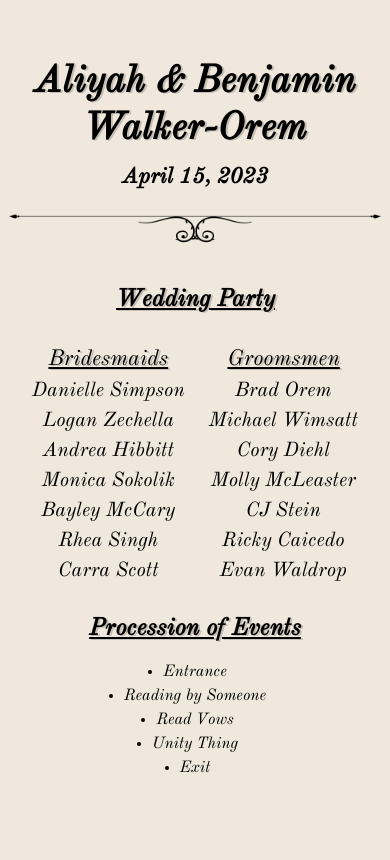
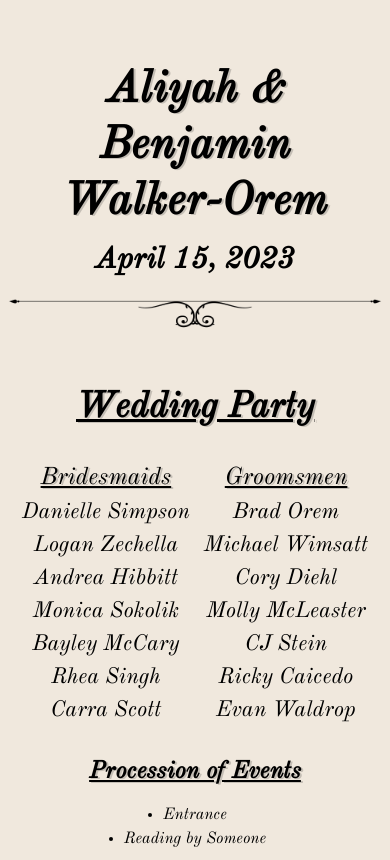
Before and after one commit to LoganZechella/aliyahandben, a plain HTML site: page index.html in a window 390 px wide. Drawn offline with nearby package versions, Linux system fonts and the light colour scheme.

Commit message:
Fixing font face on mobile

```diff
--- a/css/index.css
+++ b/css/index.css
@@ -1,5 +1,5 @@
 :root {
-    font-family: 'Old Standard TT', serif;
+    font-family: 'Old Standard TT', 'Tangerine';
     --animate-duration: 800ms;
 }
 
@@ -36,7 +36,7 @@ main {
 
 #title-text {
     margin: 0.5em 0 0.5em 0;
-    font-size: 38px;
+    font-size: 45px;
     display: flex;
     align-items: center;
     justify-content: center;
@@ -46,7 +46,7 @@ main {
 
 #date {
     margin: 0 0 0 0;
-    font-size: 22px;
+    font-size: 30px;
     font-weight: bold;
     line-height: 0.5;
 }
@@ -68,6 +68,7 @@ main {
     margin: 2em 0 0 0;
     text-decoration: underline;
     text-shadow: 2px 1px rgba(0, 0, 0, 0.182);
+    font-size: 24px;
 }
 
 #column-section {
@@ -81,13 +82,13 @@ main {
 
 #bridesmaid-title, #groomsmen-title {
     text-decoration: underline;
-    font-size: 22px;
+    font-size: 24px;
     text-shadow: 2px 1px rgba(0, 0, 0, 0.182);
 }
 
 #left-list:nth-child(1), #right-list:nth-child(1) {
     list-style-type: none;
-    font-size: 20px;
+    font-size: 22px;
 }
 
 #left-list, #right-list {
@@ -117,7 +118,6 @@ main {
     width: 100vw;
     margin: 1em 0 0 0;
     padding: 0 0 0 0;
-    overflow-x: scroll;
     list-style-type: disc;
 }
 
--- a/index.html
+++ b/index.html
@@ -9,6 +9,7 @@
     <link rel="preconnect" href="https://fonts.googleapis.com">
     <link rel="preconnect" href="https://fonts.gstatic.com" crossorigin>
     <link href="https://fonts.googleapis.com/css2?family=Old+Standard+TT:ital@1&display=swap" rel="stylesheet">
+    <link rel="stylesheet" type="text/css" href="//fonts.googleapis.com/css?family=Tangerine" />
     <link rel="stylesheet" href="https://cdnjs.cloudflare.com/ajax/libs/animate.css/4.1.1/animate.min.css">
 </head>
 <body>
```
Also changed, not shown: fonts/OldStandard-Bold.ttf (added), fonts/OldStandard-Italic.ttf (added), 1 other file.
